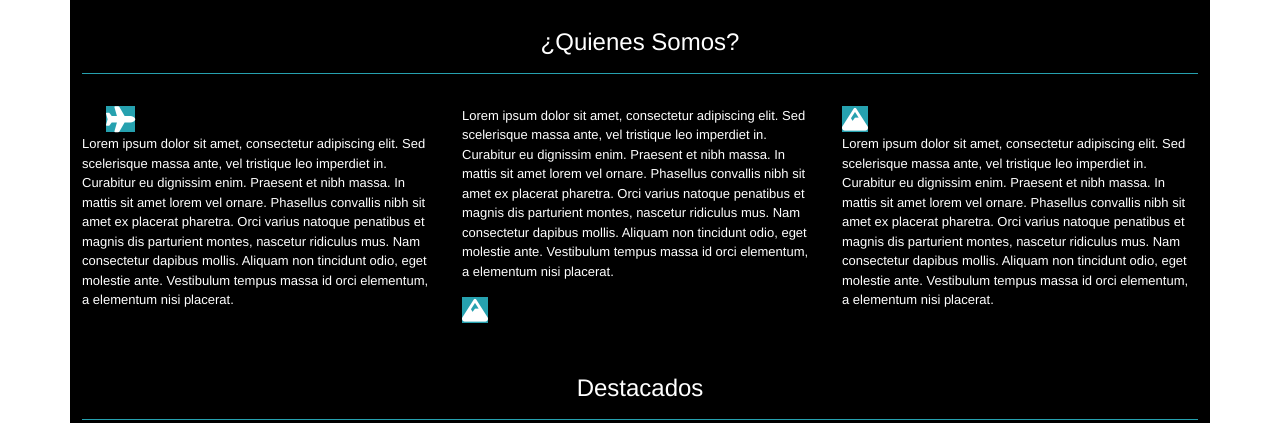
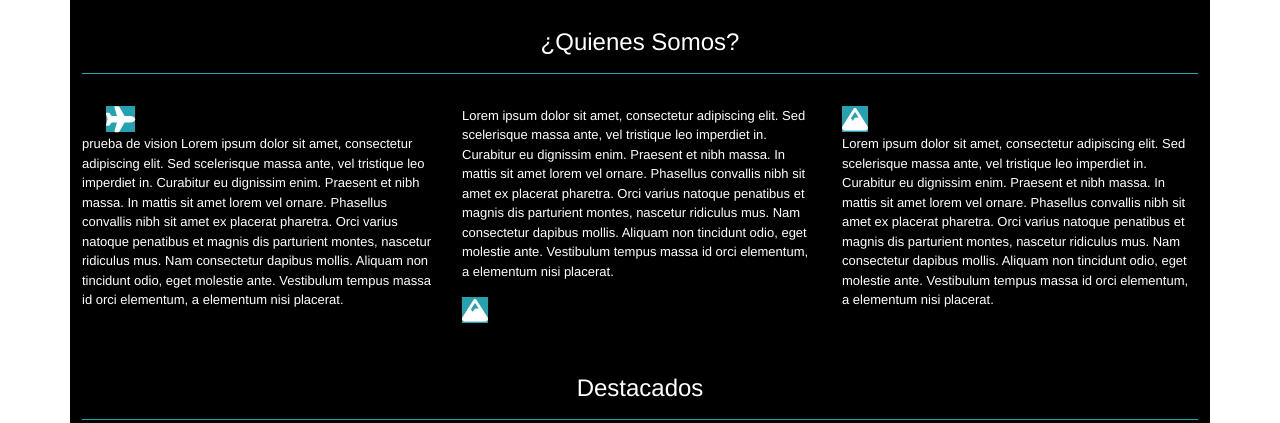
Before and after one commit to jgoeminne/prueba_viajes_chile, a plain HTML site: page index.html in a window 1280 px wide. Shown: the part 980-1403 px from the top of the page. Drawn offline with nearby package versions, Linux system fonts and the light colour scheme.

Commit message:
primer commit programa

```diff
--- a/index.html
+++ b/index.html
@@ -105,7 +105,7 @@
       <div class="col-4">
         <div class="container"><span><i class="fas fa-plane fa-2x"></i></span>
           </div>
-        <p>Lorem ipsum dolor sit amet, consectetur adipiscing elit. Sed scelerisque massa ante, vel tristique leo
+        <p> prueba de vision    Lorem ipsum dolor sit amet, consectetur adipiscing elit. Sed scelerisque massa ante, vel tristique leo
           imperdiet in. Curabitur eu dignissim enim. Praesent et nibh massa. In mattis sit amet lorem vel ornare.
           Phasellus convallis nibh sit amet ex placerat pharetra. Orci varius natoque penatibus et magnis dis parturient
           montes, nascetur ridiculus mus. Nam consectetur dapibus mollis. Aliquam non tincidunt odio, eget molestie
```
